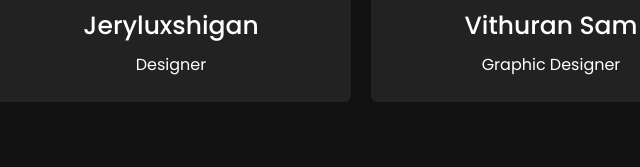
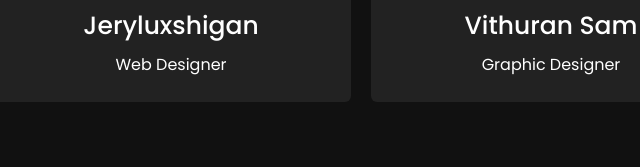
Before and after one commit to Theebanraj-Uthayakumar/Theebanraj, a plain HTML site: page index.html in a window 1280 px wide. Shown: the part 3413-3580 px from the top of the page, 89-729 px from the left. Drawn offline with nearby package versions, Linux system fonts and the light colour scheme.

Commit message:
Update index.html

```diff
--- a/index.html
+++ b/index.html
@@ -188,7 +188,7 @@
                     <div class="box">
                         <img src="images/jerry.jpg" alt="Jerry">
                         <div class="text">Jeryluxshigan</div>
-                        <p>Designer</p>
+                        <p>Web Designer</p>
                     </div>
                 </div>
                 <div class="card">
```
